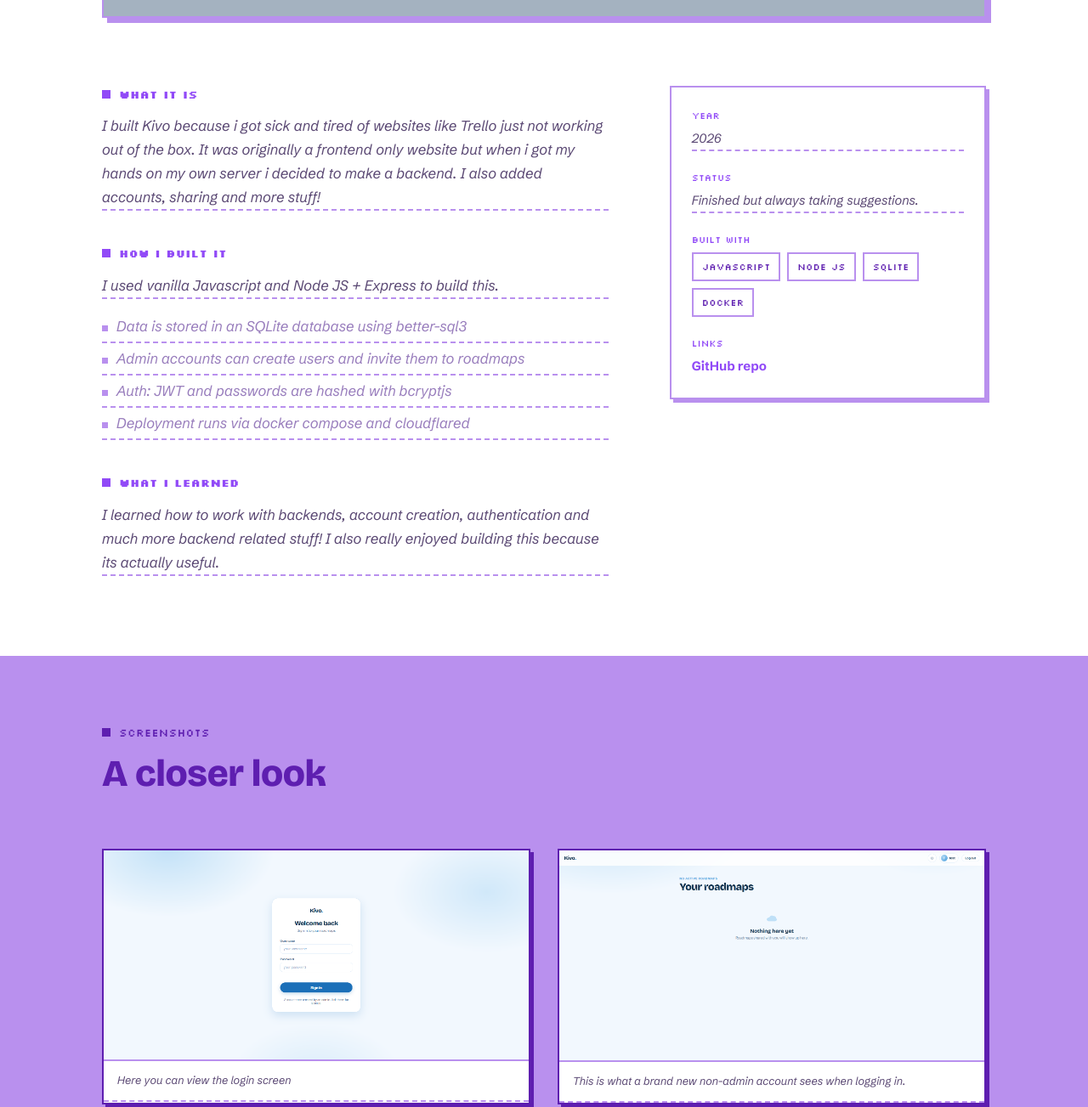
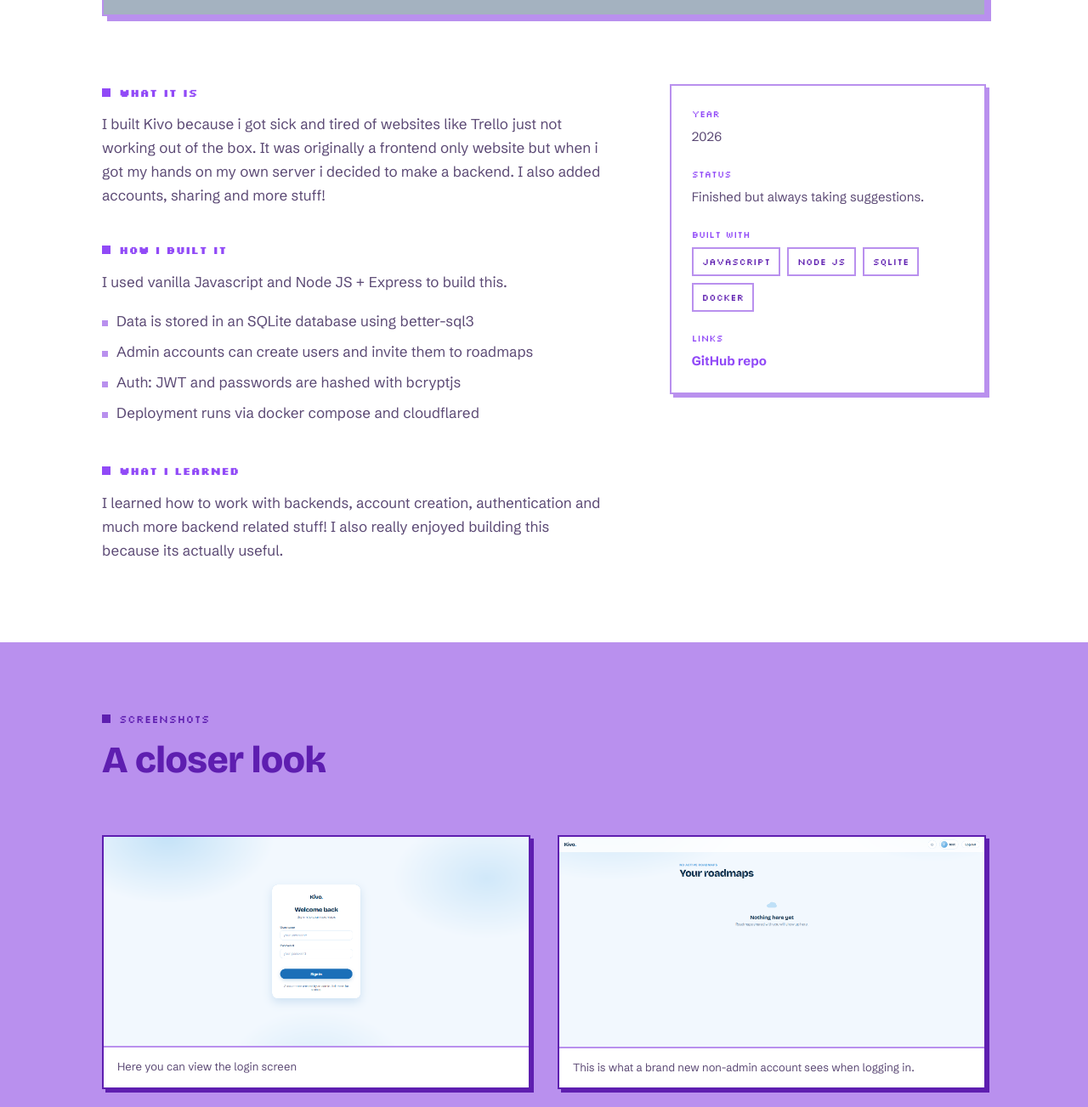
Before and after one commit to Findiepman/portfolio, a plain HTML site: page projects/kivo.html in a window 1280 px wide. Shown: the part 1040-2343 px from the top of the page at 85% size. Drawn offline with nearby package versions, Linux system fonts and the light colour scheme.

Commit message:
Removed the todo classes from the kivo project page

```diff
--- a/projects/kivo.html
+++ b/projects/kivo.html
@@ -64,7 +64,7 @@
       <a href="../index#projects" class="proj-back">&larr; all projects</a>
       <p class="section-eyebrow pixel">project</p>
       <h1 class="proj-title">Kivo Roadmap</h1>
-      <p class="proj-tagline todo">Kivo is a fully functional replacement for other roadmap software. Easier to use and set up than other roadmapping tools.</p>
+      <p class="proj-tagline">Kivo is a fully functional replacement for other roadmap software. Easier to use and set up than other roadmapping tools.</p>
       <div class="proj-actions">
         <a href="https://github.com/FinDiepman" target="_blank" rel="noopener" class="btn btn-solid">View code</a>
       </div>
@@ -84,34 +84,34 @@
       <div class="proj-content">
         <div class="proj-section">
           <h2 class="proj-section-title">what it is</h2>
-          <p class="todo">I built Kivo because i got sick and tired of websites like Trello just not working out of the box. It was originally a frontend only website but when i got my hands on my own server i decided to make a backend. I also added accounts, sharing and more stuff!</p>
+          <p class="">I built Kivo because i got sick and tired of websites like Trello just not working out of the box. It was originally a frontend only website but when i got my hands on my own server i decided to make a backend. I also added accounts, sharing and more stuff!</p>
         </div>
 
         <div class="proj-section">
           <h2 class="proj-section-title">how i built it</h2>
-          <p class="todo">I used vanilla Javascript and Node JS + Express to build this. </p>
+          <p class="">I used vanilla Javascript and Node JS + Express to build this. </p>
           <ul>
-            <li class="todo">Data is stored in an SQLite database using better-sql3</li>
-            <li class="todo">Admin accounts can create users and invite them to roadmaps</li>
-            <li class="todo">Auth: JWT and passwords are hashed with bcryptjs</li>
-            <li class="todo">Deployment runs via docker compose and cloudflared</li>
+            <li class="">Data is stored in an SQLite database using better-sql3</li>
+            <li class="">Admin accounts can create users and invite them to roadmaps</li>
+            <li class="">Auth: JWT and passwords are hashed with bcryptjs</li>
+            <li class="">Deployment runs via docker compose and cloudflared</li>
           </ul>
         </div>
 
         <div class="proj-section">
           <h2 class="proj-section-title">what i learned</h2>
-          <p class="todo">I learned how to work with backends, account creation, authentication and much more backend related stuff! I also really enjoyed building this because its actually useful. </p>
+          <p class="">I learned how to work with backends, account creation, authentication and much more backend related stuff! I also really enjoyed building this because its actually useful. </p>
         </div>
       </div>
 
       <aside class="proj-facts">
         <div>
           <p class="fact-label">year</p>
-          <p class="fact-value todo"> 2026 </p>
+          <p class="fact-value"> 2026 </p>
         </div>
         <div>
           <p class="fact-label">status</p>
-          <p class="fact-value todo">Finished but always taking suggestions.</p>
+          <p class="fact-value">Finished but always taking suggestions.</p>
         </div>
         <div>
           <p class="fact-label">built with</p>
@@ -143,27 +143,27 @@
       <div class="gallery-grid">
         <figure class="gallery-item">
           <img src="../img/kivo1.png" alt="Kivo screenshot" loading="lazy" />
-          <figcaption class="todo">Here you can view the login screen</figcaption>
+          <figcaption class="">Here you can view the login screen</figcaption>
         </figure>
         <figure class="gallery-item">
           <img src="../img/kivo2.png" alt="Kivo screenshot" loading="lazy" />
-          <figcaption class="todo">This is what a brand new non-admin account sees when logging in.</figcaption>
+          <figcaption class="">This is what a brand new non-admin account sees when logging in.</figcaption>
         </figure>
         <figure class="gallery-item">
           <img src="../img/kivo3.png" alt="Kivo screenshot" loading="lazy" />
-          <figcaption class="todo">This is what creating a new task looks like.</figcaption>
+          <figcaption class="">This is what creating a new task looks like.</figcaption>
         </figure>
         <figure class="gallery-item">
           <img src="../img/kivo4.png" alt="Kivo screenshot" loading="lazy" />
-          <figcaption class="todo">This is a showcase of the 3 states a task can have.</figcaption>
+          <figcaption class="">This is a showcase of the 3 states a task can have.</figcaption>
         </figure>
         <figure class="gallery-item">
           <img src="../img/kivo5.png" alt="Kivo screenshot" loading="lazy" />
-          <figcaption class="todo">This is the view a non-admin account has when they have a roadmap shared</figcaption>
+          <figcaption class="">This is the view a non-admin account has when they have a roadmap shared</figcaption>
         </figure>
         <figure class="gallery-item">
           <img src="../img/kivo6.png" alt="Kivo screenshot" loading="lazy" />
-          <figcaption class="todo">This is what the admin panel looks like.</figcaption>
+          <figcaption class="">This is what the admin panel looks like.</figcaption>
         </figure>
       </div>
     </div>
```
